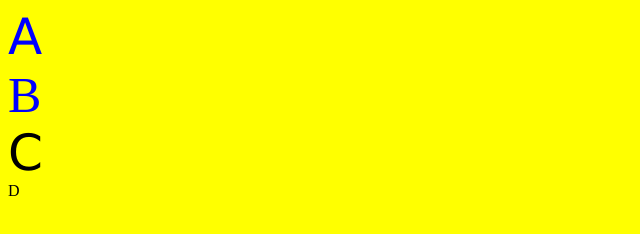
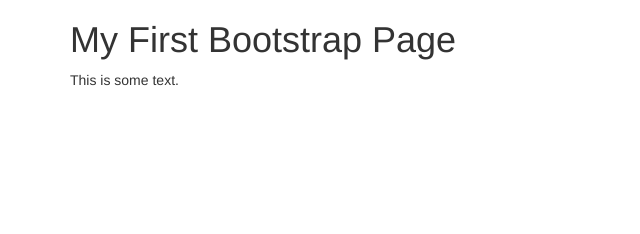
Before and after one commit to danielsitepu36/danielsitepu36.github.io, a plain HTML site: page index.html in a window 1280 px wide. Shown: the whole page, without its empty margins (0-640 px from the left). Drawn offline with nearby package versions, Linux system fonts and the light colour scheme.

Commit message:
Update index.html

```diff
--- a/index.html
+++ b/index.html
@@ -1,42 +1,19 @@
 <!DOCTYPE html>
-<html>
-
+<html lang="en">
 <head>
-    <title>Problem 1</title>
-    <style>
-        .styleAC {
-            font-family: 'Lucida Sans', 'Lucida Sans Regular', 'Lucida Grande', 'Lucida Sans Unicode', Geneva, Verdana, sans-serif;
-        }
-
-        .styleABC {
-            font-size: 50px;
-        }
-
-        #IDAB {
-            color: blue;
-        }
-    </style>
+  <title>Bootstrap Example</title>
+  <meta charset="utf-8">
+  <meta name="viewport" content="width=device-width, initial-scale=1">
+  <link rel="stylesheet" href="https://maxcdn.bootstrapcdn.com/bootstrap/3.4.0/css/bootstrap.min.css">
+  <script src="https://ajax.googleapis.com/ajax/libs/jquery/3.4.1/jquery.min.js"></script>
+  <script src="https://maxcdn.bootstrapcdn.com/bootstrap/3.4.0/js/bootstrap.min.js"></script>
 </head>
 
-<body bgcolor="yellow">
-    <div id="IDAB">
-        <div class="styleAC styleABC">
-            <a>A</a>
-        </div>
-        <div class="styleABC">
-            <a>B</a>
-        </div>
+<body>
+    <div class="container">
+    <h1>My First Bootstrap Page</h1>
+    <p>This is some text.</p>
     </div>
-
-    <div>
-        <div class="styleAC styleABC">
-            <a>C</a>
-        </div>
-        <div>
-            <a>D</a>
-        </div>
-    </div>
-
 </body>
 
 </html>
```
